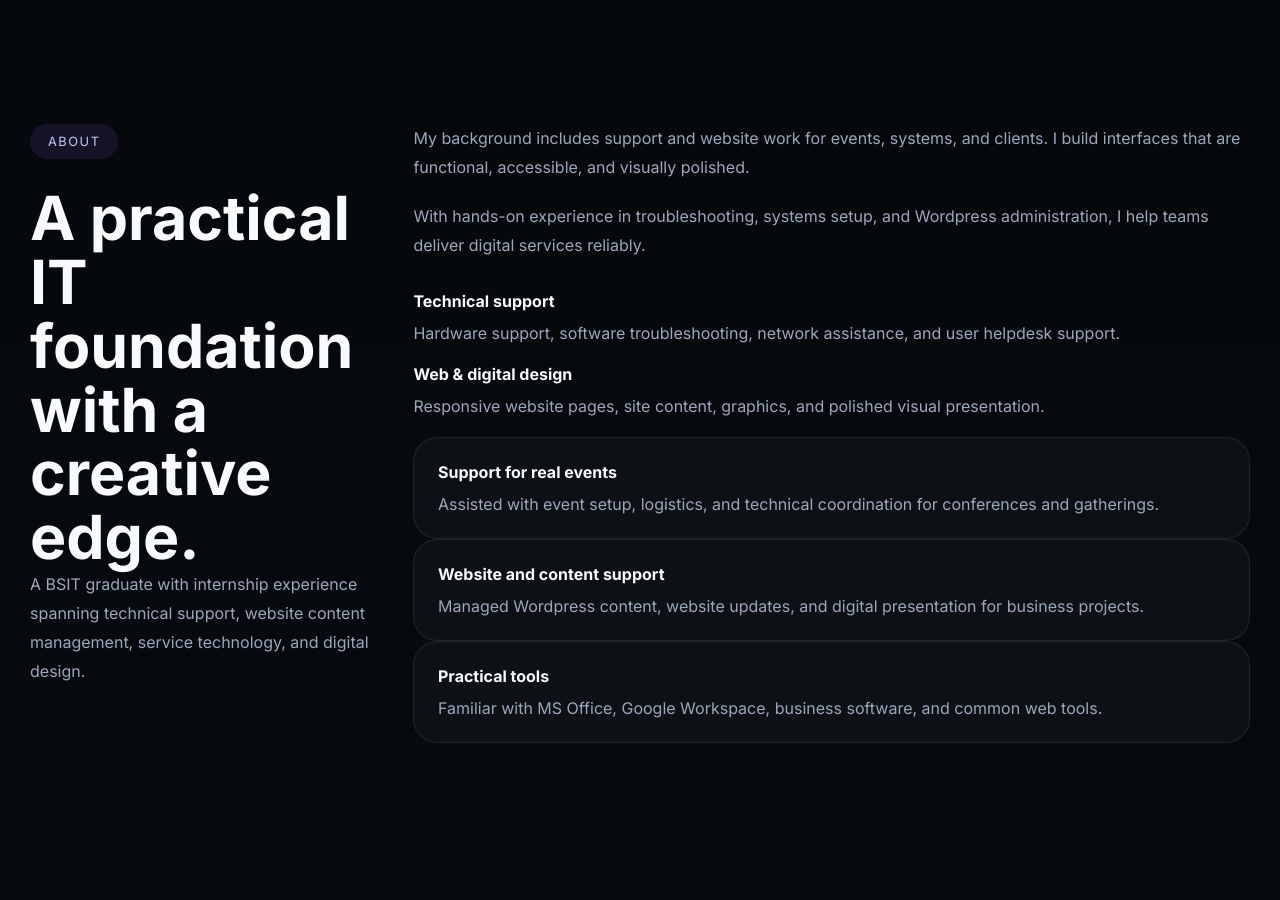
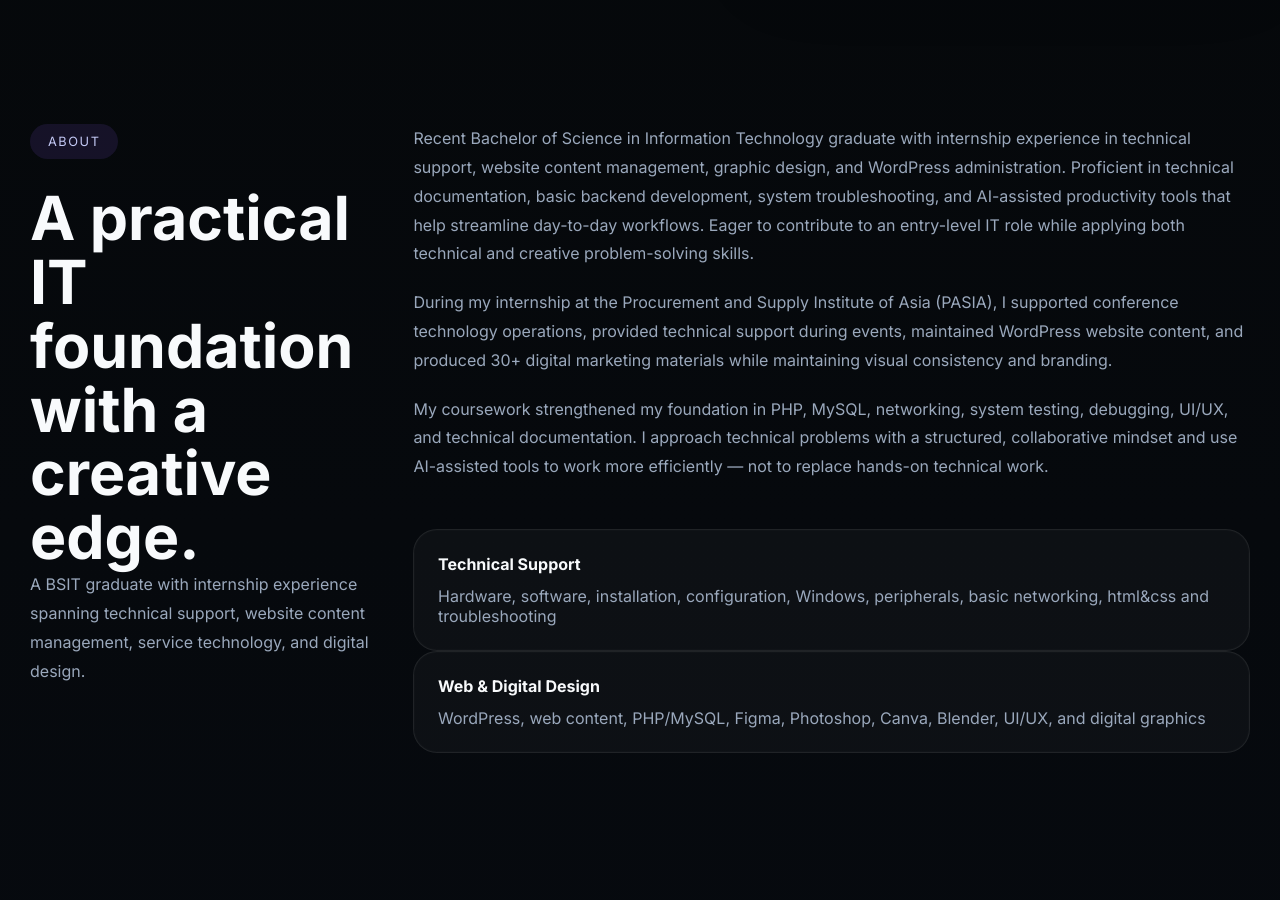
Before and after one commit to ronmichaelmislang02-source/ronmichaelmislang-portfolio, a plain HTML site: page index.html in a window 1280 px wide. Shown: the part 800-1700 px from the top of the page. Drawn offline with Linux system fonts and the light colour scheme.

Commit message:
Update index.html

```diff
--- a/index.html
+++ b/index.html
@@ -80,35 +80,26 @@
           <p class="section-description">A BSIT graduate with internship experience spanning technical support, website content management, service technology, and digital design.</p>
         </div>
 
-        <div class="about-right">
+       <div class="about-right">
           <div class="about-copy">
-            <p>My background includes support and website work for events, systems, and clients. I build interfaces that are functional, accessible, and visually polished.</p>
-            <p>With hands-on experience in troubleshooting, systems setup, and Wordpress administration, I help teams deliver digital services reliably.</p>
+            <p>Recent Bachelor of Science in Information Technology graduate with internship experience in technical support, website content management, graphic design, and WordPress administration. Proficient in technical documentation, basic backend development, system troubleshooting, and AI-assisted productivity tools that help streamline day-to-day workflows. Eager to contribute to an entry-level IT role while applying both technical and creative problem-solving skills.</p>
+            <p>During my internship at the Procurement and Supply Institute of Asia (PASIA), I supported conference technology operations, provided technical support during events, maintained WordPress website content, and produced 30+ digital marketing materials while maintaining visual consistency and branding.</p>
+            <p>My coursework strengthened my foundation in PHP, MySQL, networking, system testing, debugging, UI/UX, and technical documentation. I approach technical problems with a structured, collaborative mindset and use AI-assisted tools to work more efficiently — not to replace hands-on technical work.</p>
             <div class="support-list">
-              <div>
-                <strong>Technical support</strong>
-                <p>Hardware support, software troubleshooting, network assistance, and user helpdesk support.</p>
-              </div>
-              <div>
-                <strong>Web & digital design</strong>
-                <p>Responsive website pages, site content, graphics, and polished visual presentation.</p>
-              </div>
+
             </div>
           </div>
 
           <div class="about-highlights">
             <div class="highlight-card">
-              <strong>Support for real events</strong>
-              <p>Assisted with event setup, logistics, and technical coordination for conferences and gatherings.</p>
+              <strong>Technical Support</strong>
+              <p>Hardware, software, installation, configuration, Windows, peripherals, basic networking, html&css and troubleshooting</p>
             </div>
             <div class="highlight-card">
-              <strong>Website and content support</strong>
-              <p>Managed Wordpress content, website updates, and digital presentation for business projects.</p>
+              <strong>Web & Digital Design</strong>
+              <p>WordPress, web content, PHP/MySQL, Figma, Photoshop, Canva, Blender, UI/UX, and digital graphics</p>
             </div>
-            <div class="highlight-card">
-              <strong>Practical tools</strong>
-              <p>Familiar with MS Office, Google Workspace, business software, and common web tools.</p>
-            </div>
+
           </div>
         </div>
       </div>
```
